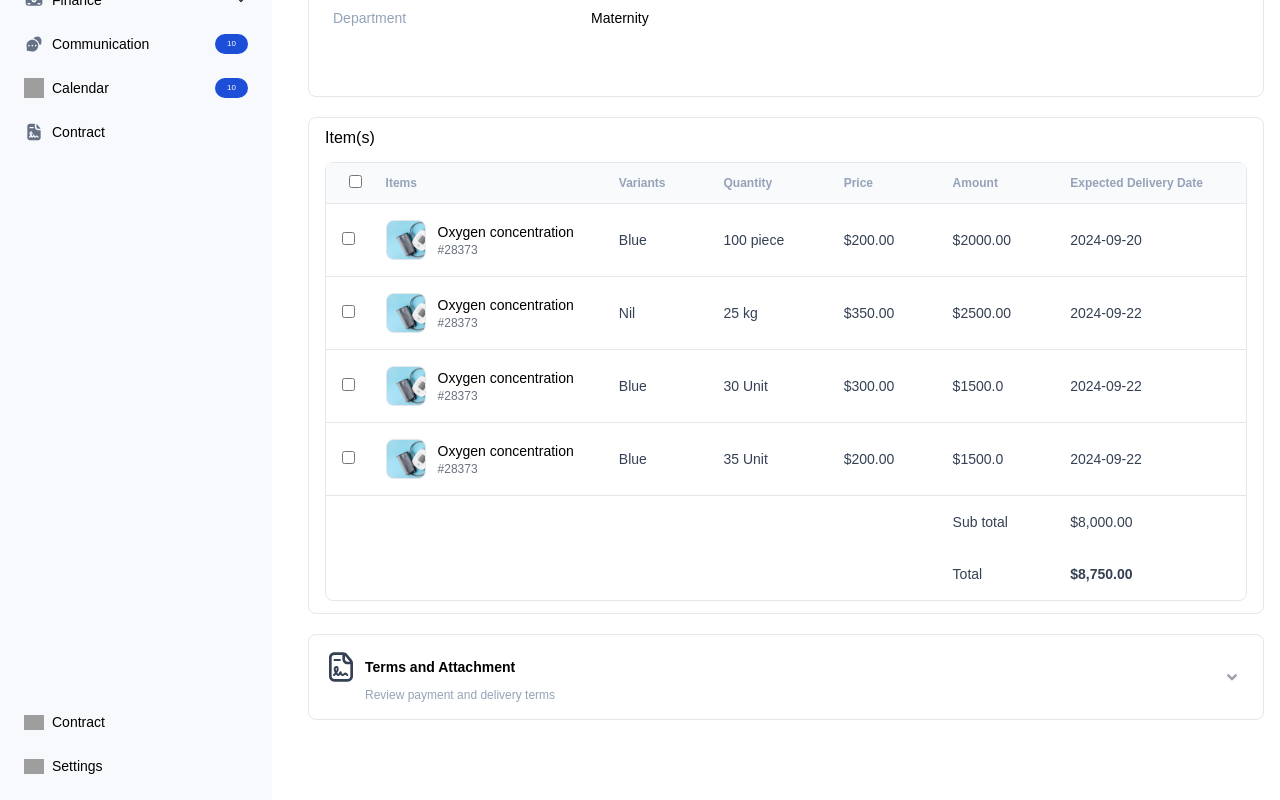
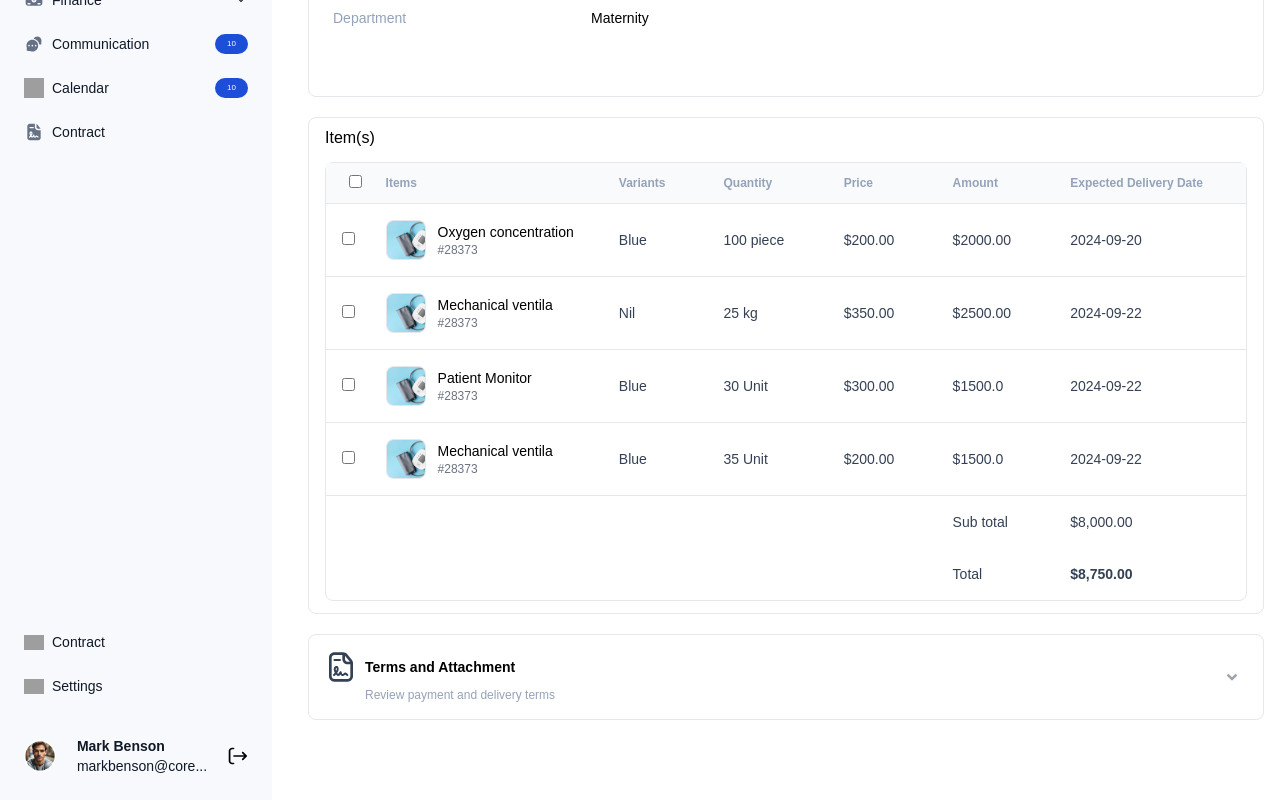
Before and after one commit to Kaddesh/mapis, a Next.js app: page / in a window 1280 px wide. Shown: the part 329-1129 px from the top of the page. Built offline with nearby package versions, Linux system fonts and the light colour scheme; grey boxes are pictures that could not be loaded.

Commit message:
bottom sidebar fixed

```diff
--- a/src/app/components/sidebar.tsx
+++ b/src/app/components/sidebar.tsx
@@ -16,7 +16,7 @@ const Sidebar: React.FC = () => {
   const [isFinancesOpen, setFinancesOpen] = useState(false);
 
   return (
-    <div className="flex flex-col justify-between w-[272px] h-full bg-[#F7F9FC] text-black p-6">
+    <main className="flex flex-col justify-between w-[272px] h-full bg-[#F7F9FC] text-[#101928] text-sm p-6">
     <div>
       <Image src="/assets/logo-main.svg" alt="logo" width={224} height={40} />
 
@@ -111,8 +111,9 @@ const Sidebar: React.FC = () => {
       </ul>
     </div>
 
-    <div>
-        <ul className="space-y-6 mt-8 text-sm">
+    <div className="flex flex-col gap-10">
+      <div>
+      <ul className="space-y-6 mt-8 text-sm">
         <li className="flex items-center space-x-2 cursor-pointer">
           <Image src="/assets/question-circle.svg" alt="logo" width={20} height={20} />
           <span>Contract</span>
@@ -123,8 +124,22 @@ const Sidebar: React.FC = () => {
           <span>Settings</span>
         </li>
         </ul>
+      </div>
+
+        <div className="flex items-center justify-between gap-3">
+        <img
+            src="/assets/imageBotom.jpg"
+            alt="Profile"
+            className="h-8 w-8 rounded-full object-cover"
+          />
+          <div className="flex flex-col text-sm">
+            <h4 className="font-semibold">Mark Benson</h4>
+            <p>markbenson@core...</p>
+          </div>
+          <Image src="/assets/botomIcon.svg" alt="logo" width={20} height={20} />
+        </div>
     </div>
-    </div>
+    </main>
   );
 };
 
--- a/src/app/components/table.tsx
+++ b/src/app/components/table.tsx
@@ -30,7 +30,7 @@ const Table: React.FC = () => {
                 <div className="flex items-center gap-3">
                   <Image src="/assets/Misc.png" alt="logo" width={40} height={20} />
                   <div>
-                    <p className='text-black font-medium'>Oxygen concentration</p>
+                    <p className='text-black font-medium text-nowrap'>Oxygen concentration</p>
                     <p className="text-xs text-gray-500">#28373</p>
                   </div>
                 </div>
@@ -49,7 +49,7 @@ const Table: React.FC = () => {
                 <div className="flex items-center gap-3">
                   <Image src="/assets/Misc.png" alt="logo" width={40} height={20} />
                   <div>
-                    <p className='text-black font-medium'>Oxygen concentration</p>
+                    <p className='text-black font-medium text-nowrap'>Mechanical ventila</p>
                     <p className="text-xs text-gray-500">#28373</p>
                   </div>
                 </div>
@@ -69,7 +69,7 @@ const Table: React.FC = () => {
                 <div className="flex items-center gap-3">
                   <Image src="/assets/Misc.png" alt="logo" width={40} height={20} />
                   <div>
-                    <p className='text-black font-medium'>Oxygen concentration</p>
+                    <p className='text-black font-medium text-nowrap'>Patient Monitor</p>
                     <p className="text-xs text-gray-500">#28373</p>
                   </div>
                 </div>
@@ -89,7 +89,7 @@ const Table: React.FC = () => {
                 <div className="flex items-center gap-3">
                   <Image src="/assets/Misc.png" alt="logo" width={40} height={20} />
                   <div>
-                    <p className='text-black font-medium'>Oxygen concentration</p>
+                    <p className='text-black font-medium text-nowrap'>Mechanical ventila</p>
                     <p className="text-xs text-gray-500">#28373</p>
                   </div>
                 </div>
```
Also changed, not shown: public/assets/botomIcon.svg (added), public/assets/imageBotom.jpg (added).
